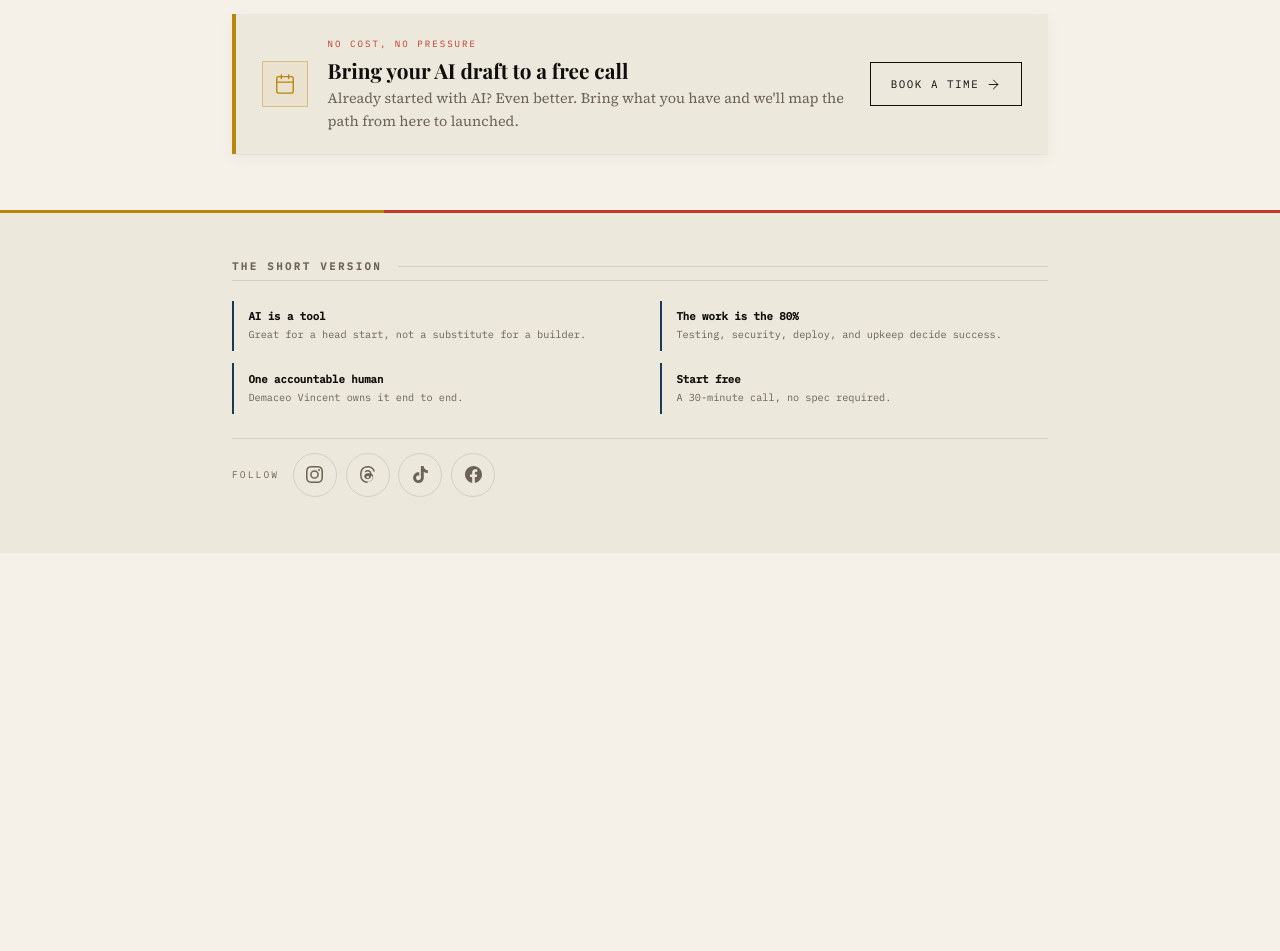
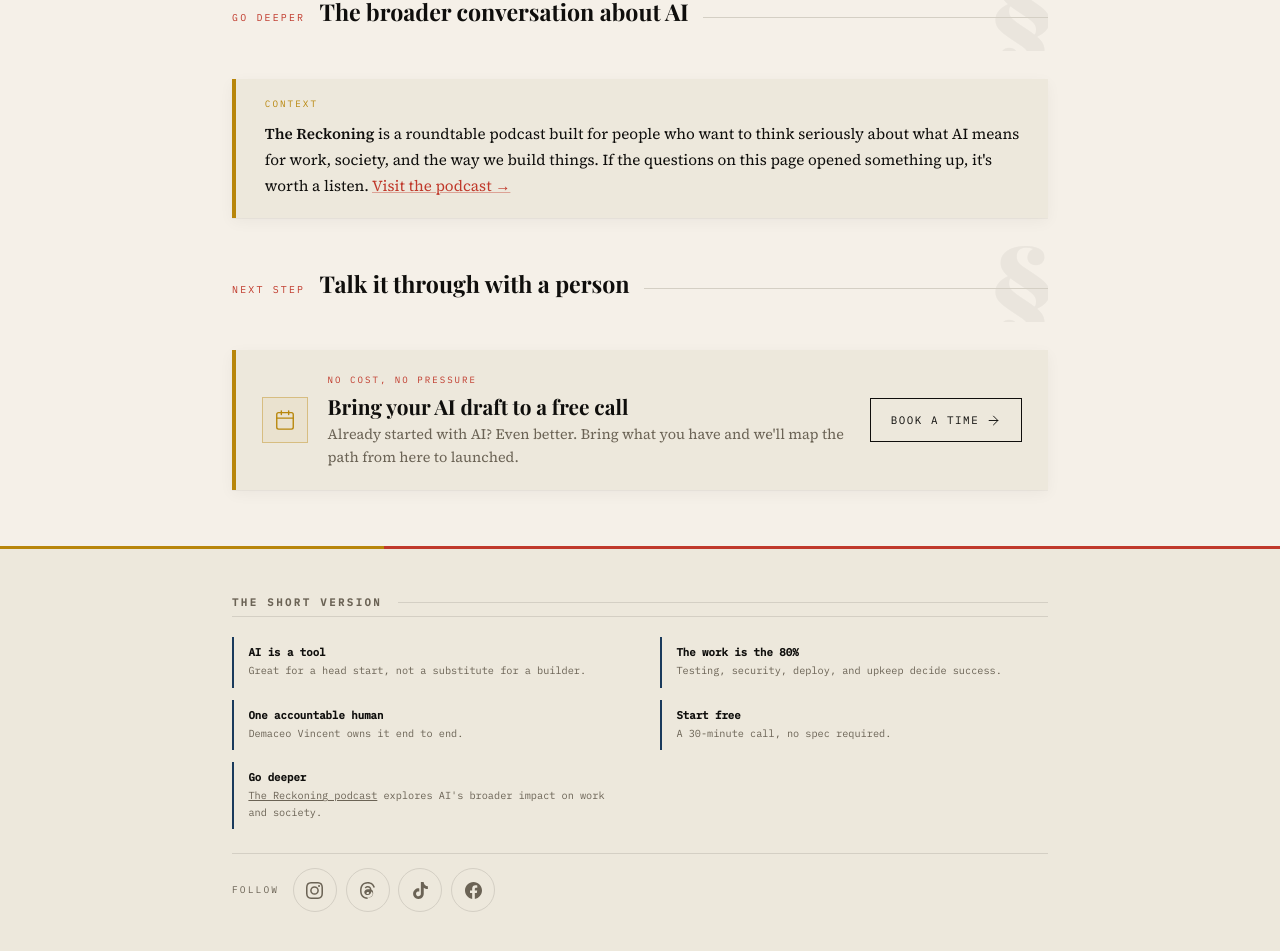
Before and after one commit to demaceo/anappideallc, a React (Vite) app: page /why-not-ai in a window 1280 px wide. Shown: the part 3138-4089 px from the top of the page. Before the commit the page ends 3771 px from the top, so only its background shows below. Built offline with nearby package versions, Linux system fonts and the light colour scheme.

Commit message:
Add Reckoning podcast mention to WhyNotAI page
Introduces a "Go deeper" section and footer link pointing readers to the
Reckoning roundtable podcast (https://deus-ex-steel.vercel.app/) for
those who want to explore AI's broader societal impacts after reading
the page.

```diff
--- a/src/pages/WhyNotAI.tsx
+++ b/src/pages/WhyNotAI.tsx
@@ -169,6 +169,32 @@ export default function WhyNotAI() {
           </div>
         </div>
 
+        <div className="chapter-divider">
+          <span className="ornament">✦ ✦ ✦</span>
+        </div>
+
+        <div className="section-header">
+          <span className="section-num">Go deeper</span>
+          <h2>The broader conversation about AI</h2>
+          <div className="section-rule" />
+        </div>
+
+        <div className="verdict-box context">
+          <p>
+            <strong>The Reckoning</strong> is a roundtable podcast built for
+            people who want to think seriously about what AI means for work,
+            society, and the way we build things. If the questions on this page
+            opened something up, it's worth a listen.{' '}
+            <a
+              href="https://deus-ex-steel.vercel.app/"
+              target="_blank"
+              rel="noopener noreferrer"
+            >
+              Visit the podcast →
+            </a>
+          </p>
+        </div>
+
         <div className="section-header">
           <span className="section-num">Next step</span>
           <h2>Talk it through with a person</h2>
@@ -205,6 +231,17 @@ export default function WhyNotAI() {
               <strong>Start free</strong>
               A 30-minute call, no spec required.
             </li>
+            <li>
+              <strong>Go deeper</strong>{' '}
+              <a
+                href="https://deus-ex-steel.vercel.app/"
+                target="_blank"
+                rel="noopener noreferrer"
+              >
+                The Reckoning podcast
+              </a>{' '}
+              explores AI's broader impact on work and society.
+            </li>
           </ul>
           <SocialLinks />
         </div>
```
